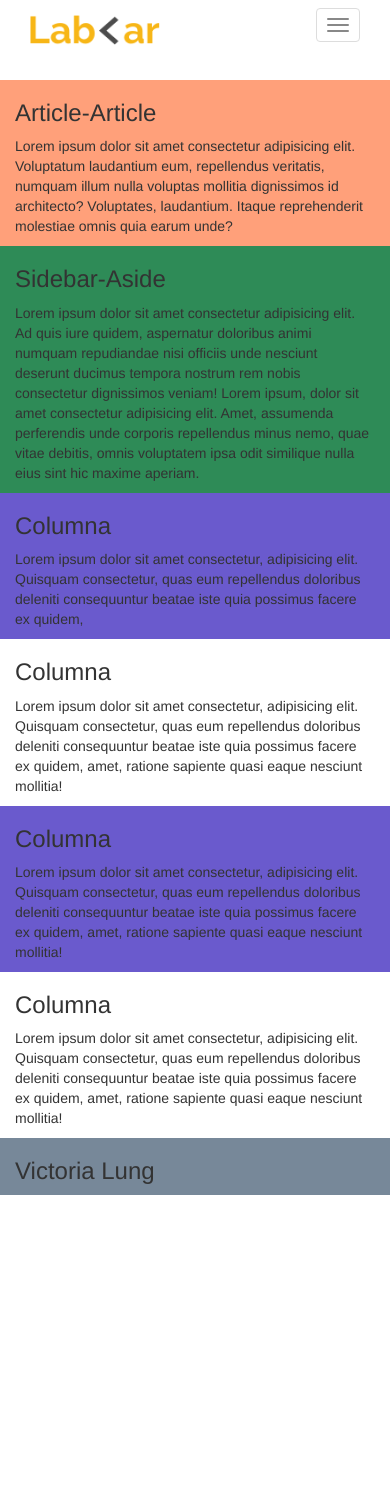
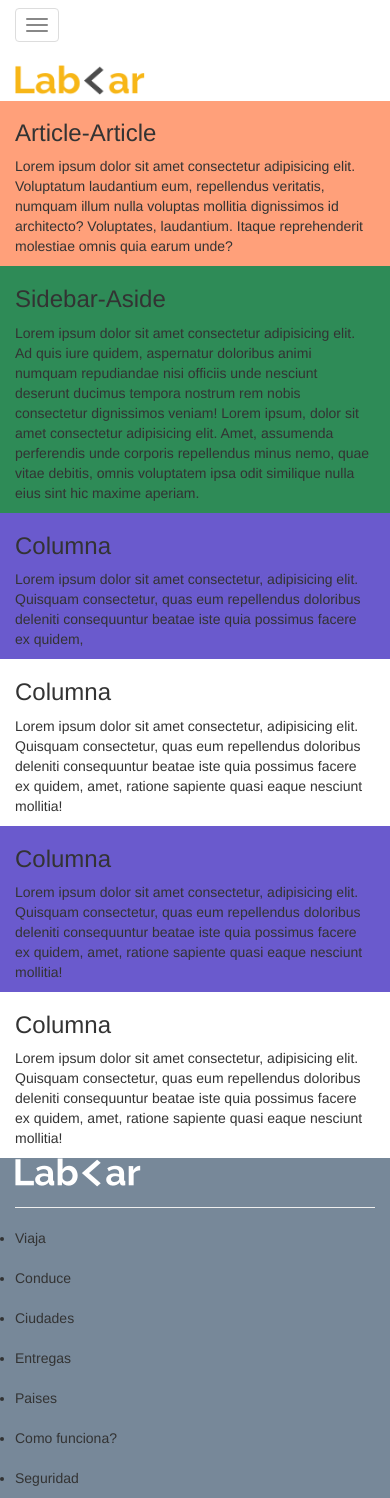
Before and after one commit to Laboratoria-learning/lab-car-boilerplate, a plain HTML site: page index.html in a window 390 px wide. Before the commit the page ends 1195 px from the top, so only its background shows below. Drawn offline with nearby package versions, Linux system fonts and the light colour scheme.

Commit message:
agregando estilos al header-mobile

```diff
--- a/css/main.css
+++ b/css/main.css
@@ -1,32 +1,36 @@
 /* Los estilos de tu proyecto */
 
-*{
+* {
     margin: 0;
     padding: 0;
     box-sizing: border-box;
 }
 
-body{
-    padding-top: 80px;
+body {
+    padding-top: 100px;
 }
 
-.navbar{
+.navbar {
     background: #fff;
     border-bottom-color: #fff;
 }
 
-footer{
+footer {
     background: lightslategray;
 }
 
-article{
+article {
     background: lightsalmon;
 }
 
-aside{
+aside {
     background: seagreen;
 }
 
-.color{
-    background:slateblue;
+.color {
+    background: slateblue;
 }
+
+.button-nav-mobile {
+    float: left;
+}
--- a/index.html
+++ b/index.html
@@ -16,19 +16,21 @@
   <!-- mobile first -->
   <div class="container">
     <header>
-      <nav class="navbar navbar-default navbar-fixed-top">
-        <div class="container-fluid">
+      <nav class="navbar navbar-default navbar-fixed-top" role="navigation">
+        <div class="container-fluid row">
           <!-- creando menu hamburguesa para version mobile -->
-          <div class="nabvar-header">
-            <a class="navbar-brand" href="#">
-              <img src="assets/images/logoForma.png" width="130" height="30" alt="">
-            </a>
-            <button type="button" class="navbar-toggle collapsed" data-toggle="toggle" data-target="#navbar-1">
+          <div class="nabvar-header col-xs-12 nav-mobile">
+            <button type="button" class="navbar-toggle collapsed button-nav-mobile" data-toggle="toggle" data-target="#navbar-1">
               <span class="sr-only">Menu</span>
               <span class="icon-bar"></span>
               <span class="icon-bar"></span>
               <span class="icon-bar"></span>
             </button>
+          </div>
+          <div>
+            <a class="navbar-brand col-xs-4 offset-xs-8 " href="#">
+              <img src="assets/images/logoForma.png" width="130" height="30" alt="logo">
+            </a>
           </div>
           <!-- creando menu version desktop -->
           <div class="collapse navbar-collapse" id="navbar-1">
@@ -37,10 +39,10 @@
                 <a href="#">Viaja</a>
               </li>
               <li>
-                <a href="">Conduce</a>
+                <a href="#">Conduce</a>
               </li>
               <li>
-                <a href="">Inicia Sesión</a>
+                <a href="#">Inicia Sesión</a>
               </li>
             </ul>
           </div>
@@ -102,8 +104,34 @@
     </div>
   </div>
   <footer>
-    <div class="container">
-      <h3>Victoria Lung</h3>
+    <div class="footer" id="footer">
+      <div class="container">
+        <div class="row">
+          <div class="col-lg-2  col-md-2 col-sm-12 col-xs-12">
+            <span>
+              <img src="assets/images/logoBlanco.png" alt="logoBlanco">
+            </span>
+            <hr>
+            <div>
+              <ul class="link-area">
+                <li> Viaja </li>
+                <br>
+                <li> Conduce </li>
+                <br>
+                <li> Ciudades </li>
+                <br>
+                <li> Entregas </li>
+                <br>
+                <li> Paises </li>
+                <br>
+                <li> Como funciona? </li>
+                <br>
+                <li> Seguridad </li>
+              </ul>
+            </div>
+          </div>
+        </div>
+      </div>
     </div>
   </footer>
 
```
